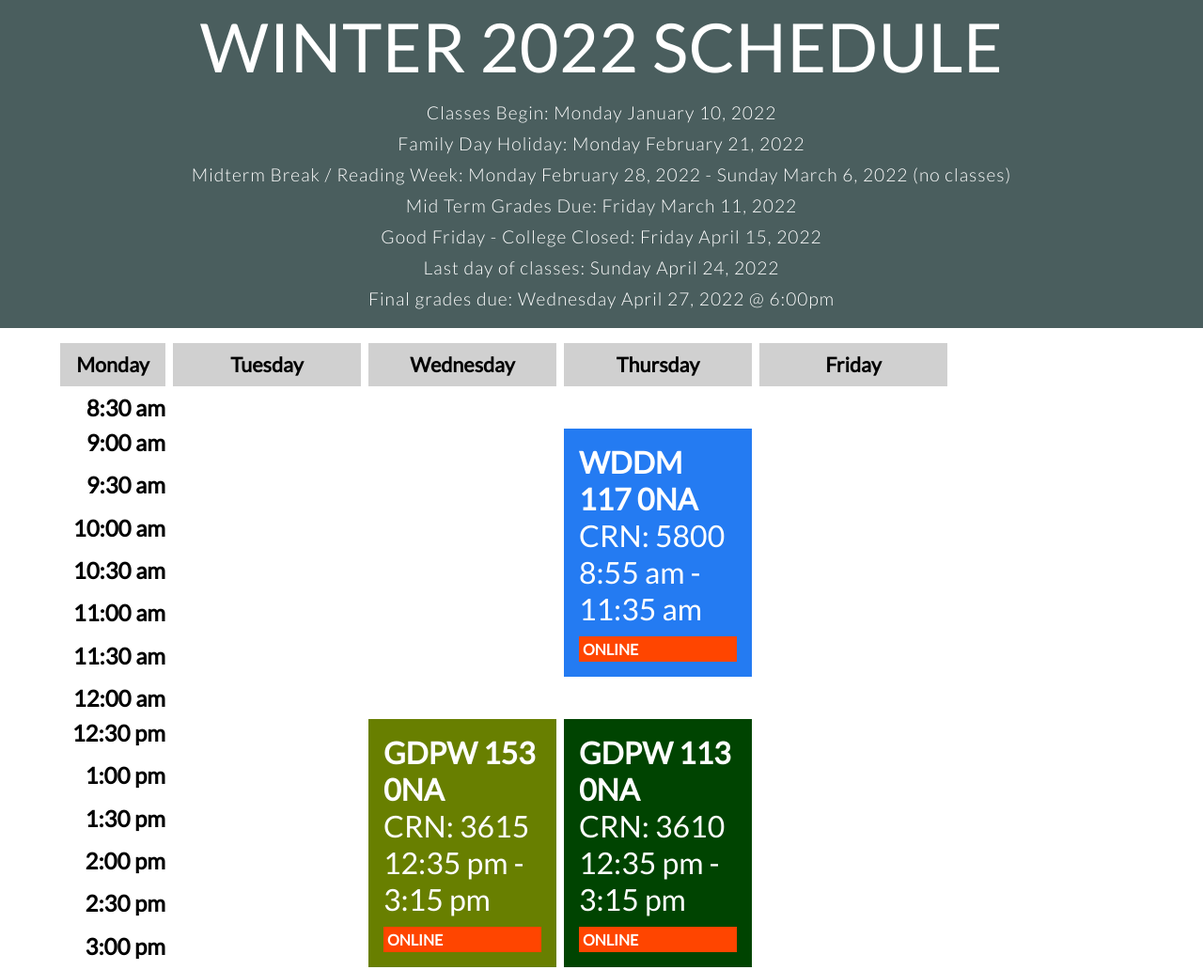
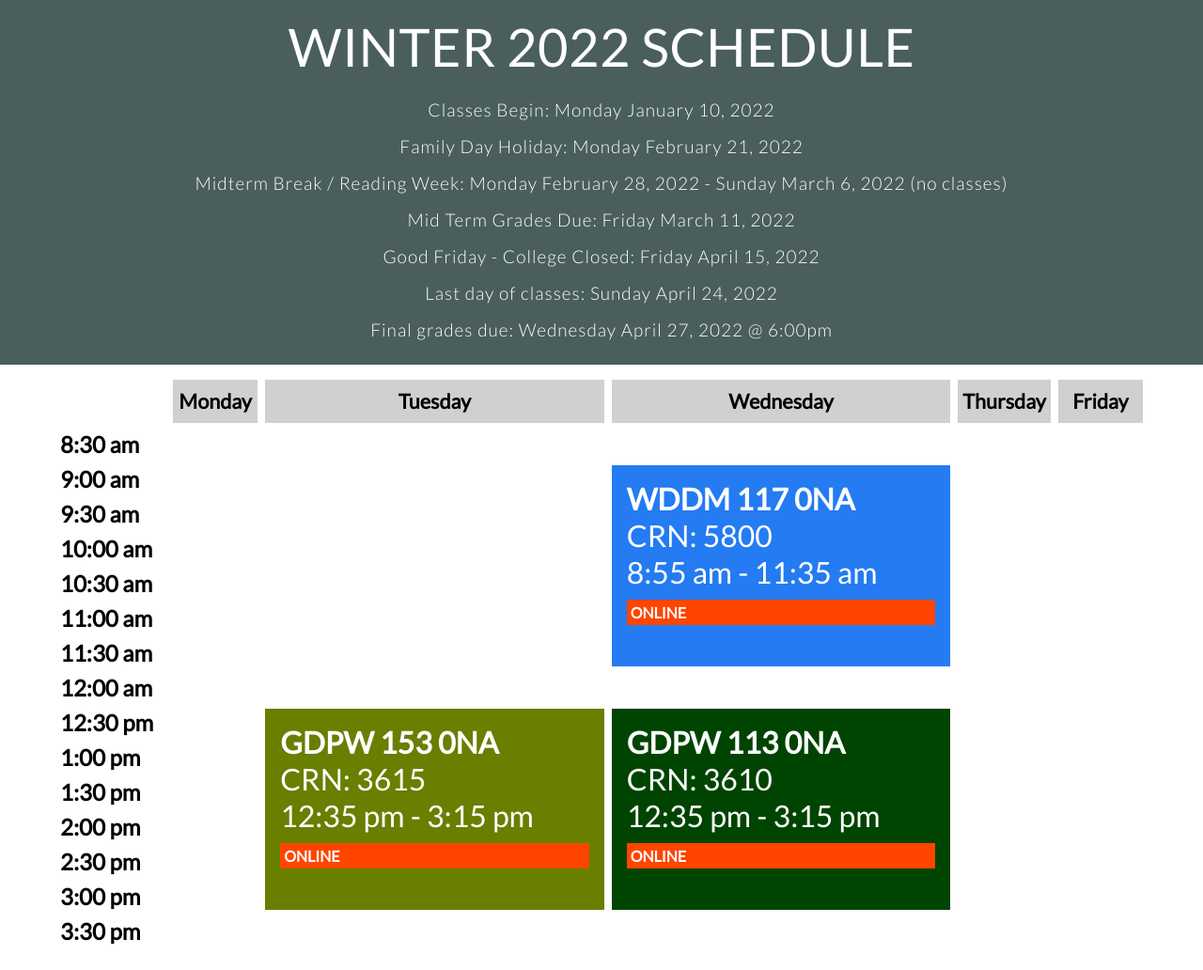
Before and after one commit to Felice63/WINTER-SCHEDULE-2022-main, a plain HTML site: page index.html in a window 1280 px wide. Shown: the top 1032 px of the page at 94% size. Drawn offline with Linux system fonts and the light colour scheme.

Commit message:
Update scheduleStyles.css

```diff
--- a/scheduleStyles.css
+++ b/scheduleStyles.css
@@ -1,3 +1,11 @@
+* {
+	box-sizing: border-box;
+}
+
+html, body {
+	min-height: 100vh;
+}
+
 body {
     margin: 0;
     font-family:"Lato", "Open Sans", Arial, sans-serif;
@@ -6,7 +14,7 @@ body {
 .primary-header{
   color: #fff;
   background-color: #4a5e5e;
-  padding-bottom: 10px;
+  padding: 10px 20px;
 }
 
 h1, h2 {
@@ -16,7 +24,7 @@ h1, h2 {
 
 .heading {
     text-align: center;
-    font-size: 9vh;
+    font-size: 7vh;
     letter-spacing: .5px;
     padding: 6px 0;
     text-transform: uppercase;
@@ -24,9 +32,9 @@ h1, h2 {
 }
 
 .dates {
-    margin: 10px 0;
+    margin: 16px 0;
     text-align: center;
-    font-size: 1.5vw;
+    font-size: 2.375vh;
     letter-spacing: 1px;
     font-weight: 300;
 }
@@ -41,37 +49,11 @@ h1, h2 {
 }
 
 .schedule {
-    display: grid;
+    display: flex;
+	flex-direction: column;
     width:90vw;
     margin: 2vh auto;
 	grid-gap: .5em;
-	grid-template-rows:
-		[weekDays] auto
-		[time-0830] auto
-		[time-0900] auto
-		[time-0930] auto
-		[time-1000] auto
-		[time-1030] auto
-		[time-1100] auto
-		[time-1130] auto
-		[time-1200] auto
-        [time-1230] auto
-        [time-1300] auto
-        [time-1330] auto
-        [time-1400] auto
-        [time-1430] auto
-        [time-1500] auto
-        [time-1530] auto
-	;
-	grid-template-columns:
-		[times] 7em
-		[track-1-start] 1fr
-		[track-1-end track-2-start] 1fr
-		[track-2-end track-3-start] 1fr
-		[track-3-end track-4-start] 1fr
-        [track-4-end track-5-start] 1fr
-		[track-5-end]
-	;
 }
 
 .title, span.track, .time {
@@ -80,14 +62,41 @@ h1, h2 {
 }
 
 .time-slot {
-   	margin: 0;
-    text-align: right;
+   	display: none;
+}
+
+.Monday, .Tuesday, .Wednesday, .Thursday, .Friday {
+	grid-row: weekDays;
+}
+
+.Monday {
+	grid-column: track-1;
+}
+
+.Tuesday {
+	grid-column: track-2;
+}
+
+.Wednesday {
+	grid-column: track-3;
+	position: relative;
+    top: 300px;
+}
+
+.Thursday {
+	grid-column: track-4;
+}
+
+.Friday {
+	grid-column: track-5;
 }
 
 .track-slot {
+	padding: 10px 5px;
     font-weight: bold;
     font-size: 1.35em;
     text-align: center;
+	background-color: #d0d0d0;
 }
 
 span {
@@ -97,6 +106,8 @@ span {
 .mdcp-102-rnf, .gdpw-153-rna{
 	background-color: #687f00;
 	color: #fff;
+	position: relative;
+    top: -161px;
 }
 
 .mdcp-102-rne {
@@ -135,15 +146,51 @@ span {
 	background-color: cornflowerblue;
 }
 
-@media screen and (min-width:700px) {
+@media screen and (min-width:850px) {
 
-	.track-slot {
-		display: block;
-		padding: 10px 5px;
-        background-color: #d0d0d0;
+	.schedule {
+		display: grid;
+		grid-template-rows:
+		[weekDays] auto
+		[time-0830] auto
+		[time-0900] auto
+		[time-0930] auto
+		[time-1000] auto
+		[time-1030] auto
+		[time-1100] auto
+		[time-1130] auto
+		[time-1200] auto
+        [time-1230] auto
+        [time-1300] auto
+        [time-1330] auto
+        [time-1400] auto
+        [time-1430] auto
+        [time-1500] auto
+        [time-1530] auto
+	;
+		grid-template-columns:
+			[times] 7em
+			[track-1-start] .5fr    			/* Monday column */
+			[track-1-end track-2-start] 2fr 		/* Tuesday column */
+			[track-2-end track-3-start] 2fr 		/* Wednesday column */
+			[track-3-end track-4-start] .5fr 		/* Thursday column */
+			[track-4-end track-5-start] .5fr 		/* Friday column */
+			[track-5-end]
+		;
 	}
 
-	.session {
+	.time-slot {
 		margin: 0;
+		text-align: left;
+		display:block;
 	}
+
+	.mdcp-102-rnf, .gdpw-153-rna{
+		top: 0;
+	}
+
+	.Wednesday {
+		top: 0;
+	}
+
 }
```
